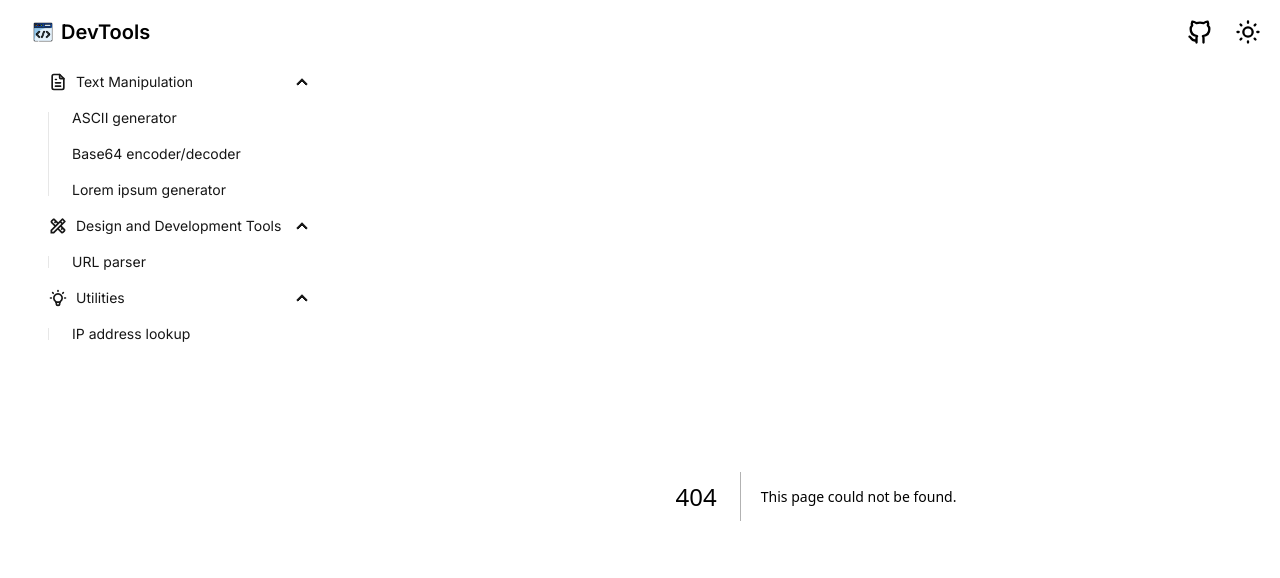
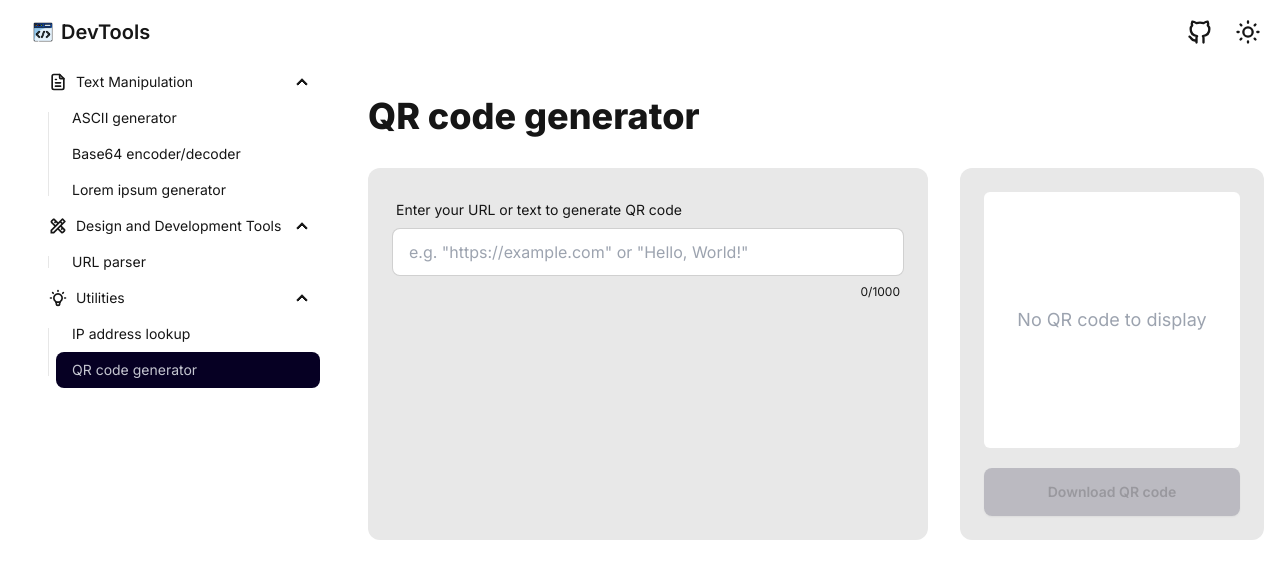
Before and after one commit to alexndrho/devtools, a Next.js app: page /qr-code-generator in a window 1280 px wide. Before the commit this address had no page. Shown: the top 578 px of the page. Built offline with nearby package versions, Linux system fonts and the light colour scheme.

Commit message:
feat: add qr code generator

```diff
--- a/package.json
+++ b/package.json
@@ -13,6 +13,7 @@
     "figlet": "^1.7.0",
     "lorem-ipsum": "^2.0.8",
     "next": "14.2.3",
+    "qrcode": "^1.5.3",
     "react": "^18",
     "react-dom": "^18",
     "react-icons": "^5.2.1",
@@ -21,6 +22,7 @@
   "devDependencies": {
     "@types/figlet": "^1.5.8",
     "@types/node": "^20",
+    "@types/qrcode": "^1.5.5",
     "@types/react": "^18",
     "@types/react-dom": "^18",
     "daisyui": "^4.11.1",
--- /dev/null
+++ b/src/app/qr-code-generator/page.client.tsx
@@ -0,0 +1,105 @@
+'use client';
+
+import { useEffect, useRef, useState } from 'react';
+import QRCode from 'qrcode';
+
+const MAX_QR_CODE_LENGTH = 1000;
+
+export default function ClientQrGenerator() {
+  const [qrCodeValue, setQrCodeValue] = useState('');
+  const qrCodeCanvasRef = useRef<HTMLCanvasElement>(null);
+
+  useEffect(() => {
+    if (!qrCodeCanvasRef.current) return;
+
+    QRCode.toCanvas(
+      qrCodeCanvasRef.current,
+      qrCodeValue,
+      {
+        width: 256,
+      },
+      (error) => {
+        if (error) {
+          console.error(error);
+        }
+      },
+    );
+  }, [qrCodeValue]);
+
+  const downloadQrCode = () => {
+    if (!qrCodeCanvasRef.current) return;
+
+    const canvas = qrCodeCanvasRef.current;
+    const dataUrl = canvas.toDataURL('image/png');
+
+    const a = document.createElement('a');
+    a.href = dataUrl;
+    a.download = 'qr-code.png';
+    a.click();
+
+    // Free up memory
+    URL.revokeObjectURL(dataUrl);
+  };
+
+  return (
+    <>
+      <div className="flex flex-col md:flex-row gap-8">
+        <div className="flex-1 p-6 items-center bg-base-200 rounded-xl">
+          <label className="form-control">
+            <div className="label">
+              <span className="label-text">
+                Enter your URL or text to generate QR code
+              </span>
+            </div>
+
+            <input
+              type="text"
+              value={qrCodeValue}
+              placeholder='e.g. "https://example.com" or "Hello, World!"'
+              maxLength={MAX_QR_CODE_LENGTH}
+              onChange={(e) => setQrCodeValue(e.target.value)}
+              className="input input-bordered"
+            />
+
+            <div className="label">
+              <span className="label-text-alt"></span>
+              <span
+                className={`label-text-alt ${
+                  qrCodeValue.length >= MAX_QR_CODE_LENGTH ? 'text-error' : ''
+                }`}
+              >
+                {qrCodeValue.length}/{MAX_QR_CODE_LENGTH}
+              </span>
+            </div>
+          </label>
+        </div>
+
+        <div className="qr-container self-center p-6 bg-base-200 rounded-xl">
+          <div className="bg-white rounded-md">
+            {qrCodeValue ? (
+              <canvas
+                ref={qrCodeCanvasRef}
+                id="qr-code"
+                className="w-64 h-64"
+              />
+            ) : (
+              <div className="w-64 h-64 flex items-center justify-center">
+                <span className="text-lg text-gray-400">
+                  No QR code to display
+                </span>
+              </div>
+            )}
+          </div>
+
+          <button
+            className="mt-5 w-full btn btn-primary"
+            disabled={!qrCodeValue}
+            onClick={downloadQrCode}
+          >
+            Download QR code
+          </button>
+        </div>
+      </div>
+    </>
+  );
+}
--- /dev/null
+++ b/src/app/qr-code-generator/page.tsx
@@ -0,0 +1,17 @@
+import { Metadata } from 'next';
+import ClientQrGenerator from './page.client';
+
+export const metadata: Metadata = {
+  title: 'QR code generator - Dev tools',
+  description: 'Generate QR codes',
+};
+
+export default function QrGenerator() {
+  return (
+    <>
+      <h1 className="mb-8 text-4xl font-extrabold">QR code generator</h1>
+
+      <ClientQrGenerator />
+    </>
+  );
+}
--- a/src/components/Layouts/AppContainer.tsx
+++ b/src/components/Layouts/AppContainer.tsx
@@ -178,6 +178,18 @@ export default function AppContainer({ children }: AppContainerProps) {
                       IP address lookup
                     </Link>
                   </li>
+
+                  <li>
+                    <Link
+                      href="/qr-code-generator"
+                      onClick={() => setOpenedDrawer(false)}
+                      className={
+                        pathname === '/qr-code-generator' ? 'active' : ''
+                      }
+                    >
+                      QR code generator
+                    </Link>
+                  </li>
                 </ul>
               </details>
             </li>
```
Also changed, not shown: 1 other file (tests, documents, lock files or other folders).
